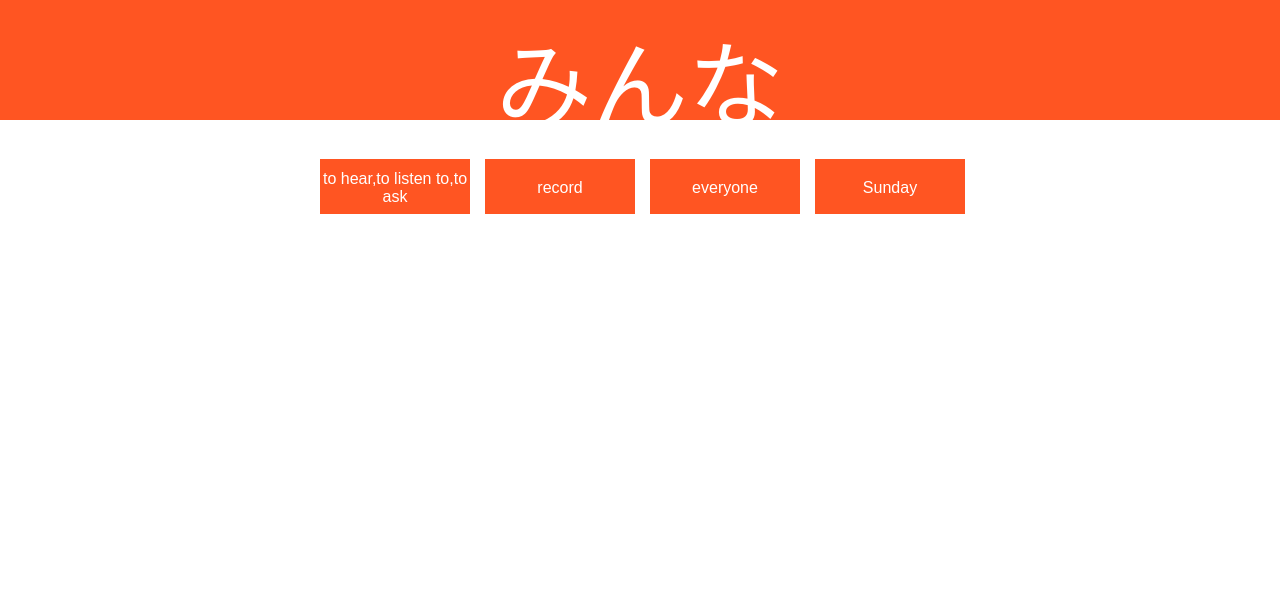
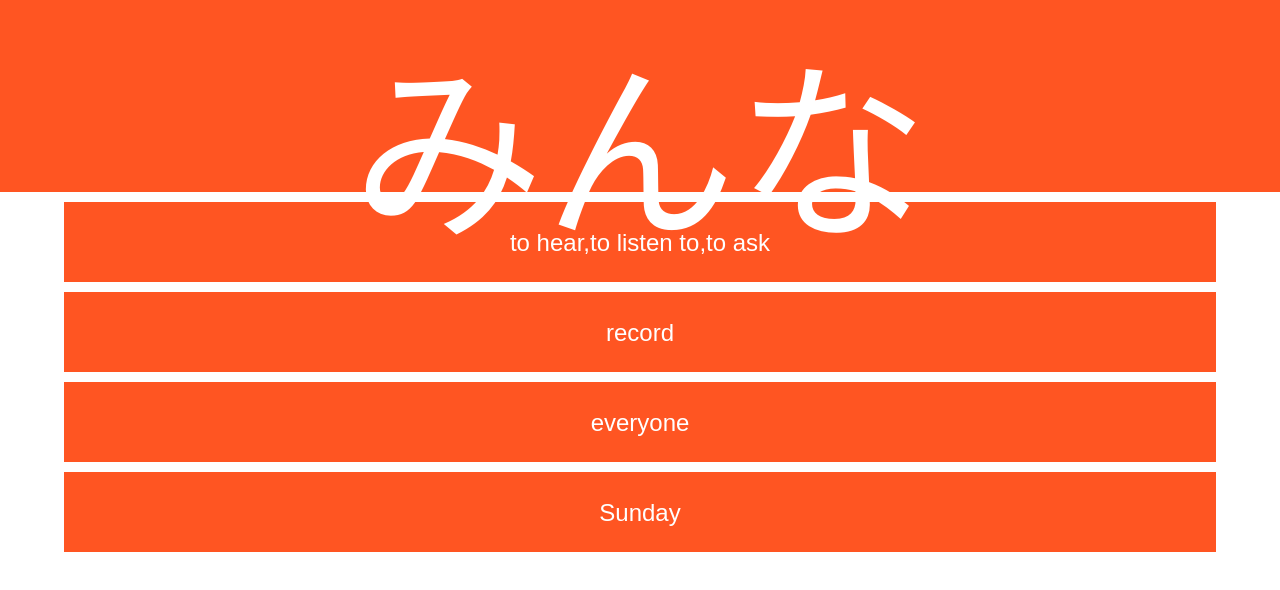
Before and after one commit to chriszimmerman/japanquiz, a React (Create React App) app: page / in a window 1280 px wide. Shown: the top 590 px of the page. Built offline with nearby package versions, Linux system fonts and the light colour scheme.

Commit message:
Restructures markup in app. Adjust CSS to make sizes for divs and text more dynamic.

```diff
--- a/src/App.css
+++ b/src/App.css
@@ -1,33 +1,36 @@
-/*TODO: Make size of quesiton more dynamic so that it doesn't spill below header on mobile */
-
 .App {
   text-align: center;
 }
 
+.Quiz-header {
+  color: white;
+}
+
+.Question {
+  font-size: 15vw;
+  height: 15vw;
+}
+
 .Answer {
   background-color: #F52;
-  height: 55px;
-  line-height: 55px;
-  width: 150px;
+  height: 10vh;
+  line-height: 10vh;
+  width: 90vw;
   color: white;
-  margin: 10px 5px 5px 10px;
-  display: inline-block;
+  margin-right: auto;
+  margin-left: auto;
+  margin-top: 10px;
+}
+
+.Answer:hover {
+  background-color: #00F;
 }
 
 .AnswerText {
   display: inline-block;
   vertical-align: middle;
   line-height: normal;
-}
-
-.Answer:hover {
-  background-color: #00F;
-}
-
-.Quiz-header {
-  height: 100px;
-  color: white;
-  padding: 10px;
+  font-size: 3vh;
 }
 
 .Neutral {
@@ -41,7 +44,3 @@
 .Incorrect {
   background-color: #F00;
 }
-
-.Question {
-  font-size: 72pt;
-}
--- a/src/App.js
+++ b/src/App.js
@@ -30,9 +30,7 @@ class App extends Component {
 
   render() {
     return (
-      <div className="App">
-        <Question onNextQuestion={this.handleNextQuestion} question={this.state.question} answers={this.state.answers} />
-      </div>
+      <Question onNextQuestion={this.handleNextQuestion} question={this.state.question} answers={this.state.answers} />
     );
   }
 }
@@ -68,15 +66,17 @@ class Question extends Component {
       <Answer onAnswerSelected={this.handleAnswerSelected} key={i} answer={answer} />
     );
     return (
-      <div className={"Quiz-header " + this.state.questionClass}>
-        <div className="Question">
-          {getQuestionDisplayText(this.props.question)}
+      <div className="App">
+        <div className={"Quiz-header " + this.state.questionClass}>
+          <div className="Question">
+            {getQuestionDisplayText(this.props.question)}
+          </div>
         </div>
           {answers}
       { this.state.showNext ? (
           <div>
             <div onClick={this.handleNextQuestion} className="Answer">
-              Next Question
+              <span className="AnswerText">Next Question</span>
             </div>
           </div>
           ) : <span/>
```
